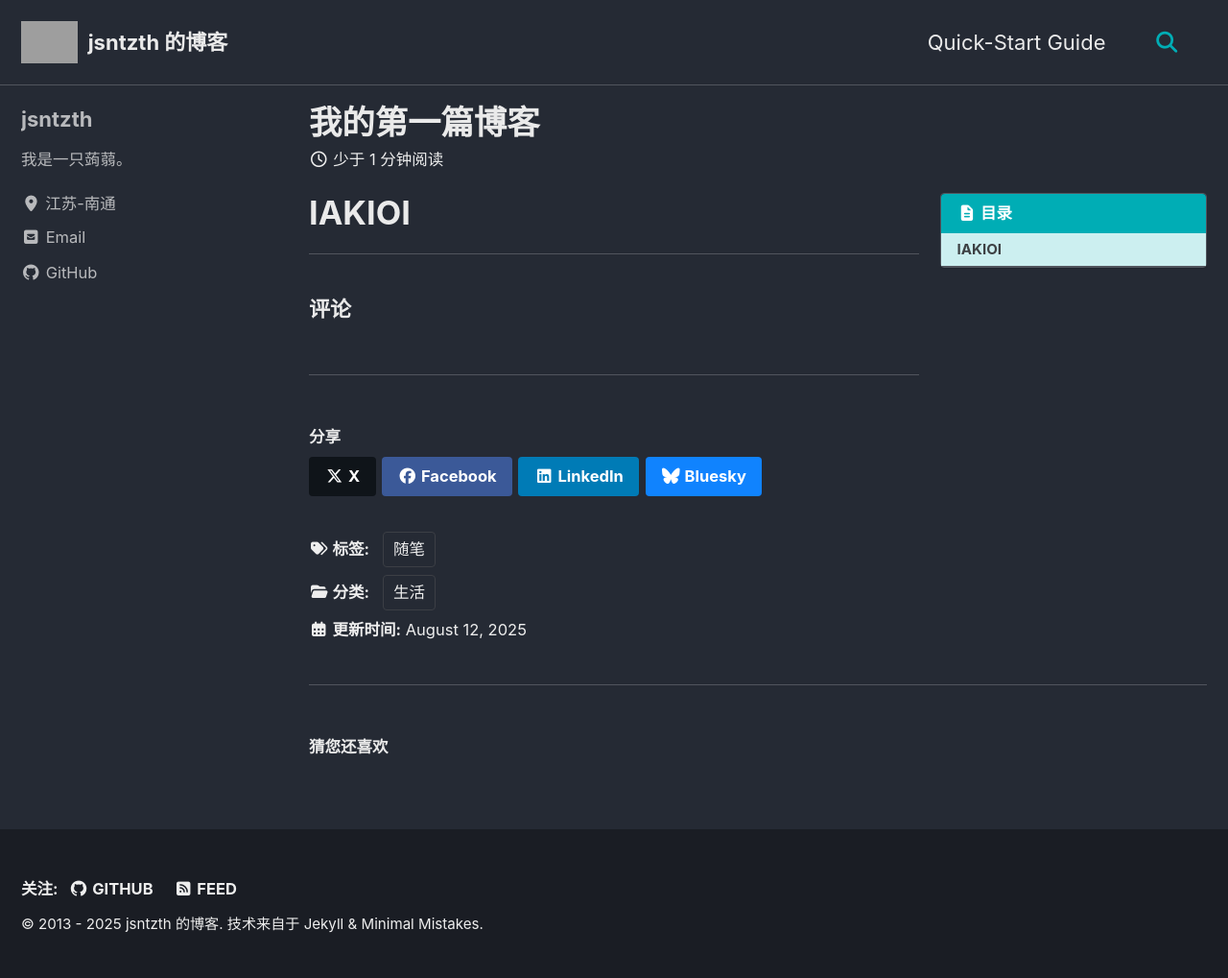
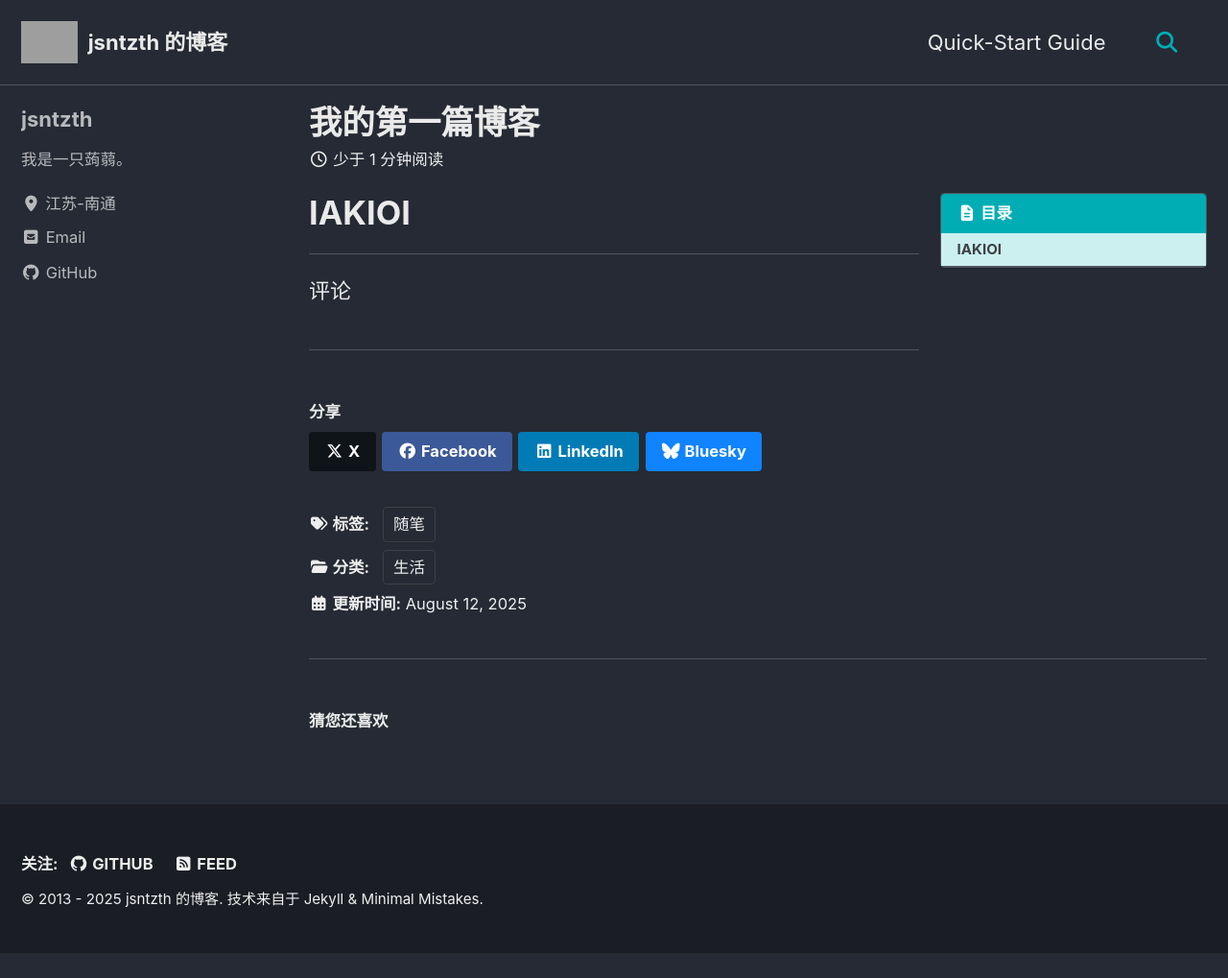
Before and after one commit to jsntzth/jsntzth.github.io, a Jekyll site: the page built from _posts/2025-08-12-我的第一篇文章.md, in a window 1280 px wide. Shown: the whole page at 96% size. Built offline with Jekyll 4.4.1, drawn with Linux system fonts in a browser that asks for light colours; cached includes are drawn as plain includes; comment, search, counter and statistics services are not loaded; after the commit the page ends 993 px from its top, so only the background shows below that; grey boxes are pictures that could not be loaded.

Commit message:
Update 2025-08-12-我的第一篇文章.md

```diff
--- a/_posts/2025-08-12-我的第一篇文章.md
+++ b/_posts/2025-08-12-我的第一篇文章.md
@@ -14,7 +14,7 @@ kramdown:
 # IAKIOI
 
 ---
-<h6 class="widget-title">评论</h6>
+<h8 class="widget-title">评论</h8>
 
 <script src="https://utteranc.es/client.js"
         repo="jsntzth/jsntzth.github.io"
```
